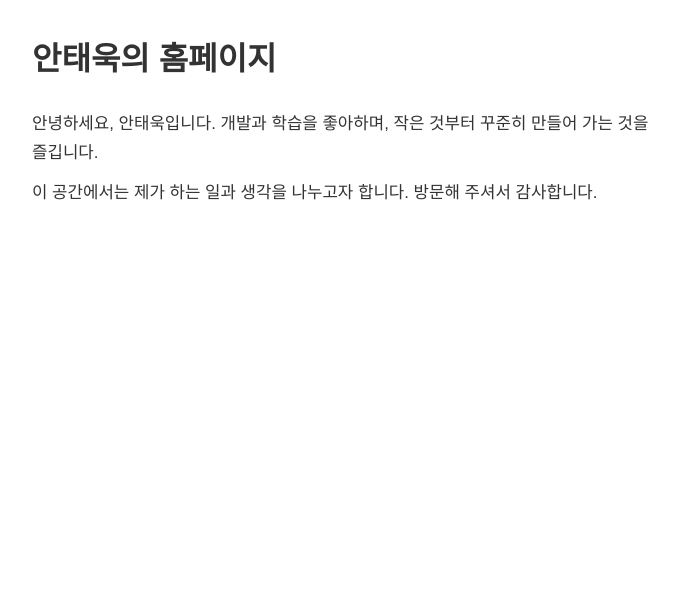
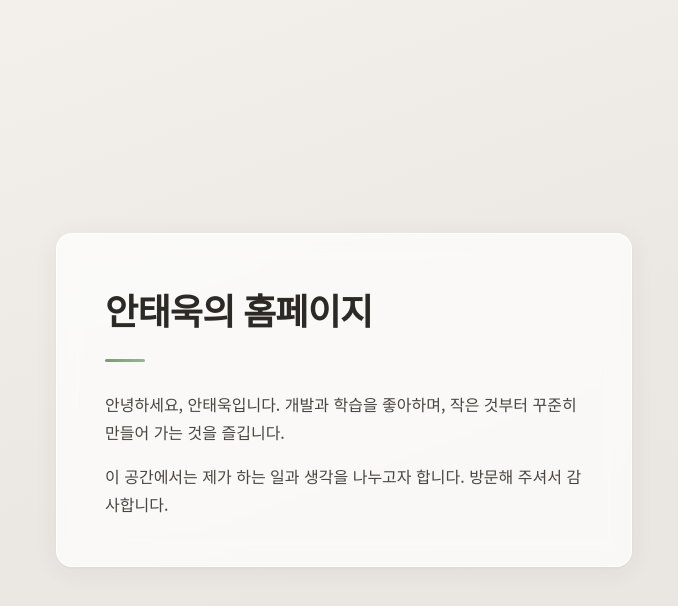
Before and after one commit to taewook923/taewook923.github.io, a plain HTML site: page index.html in a window 1280 px wide. Shown: the whole page, without its empty margins (296-974 px from the left). Drawn offline with Linux system fonts and the light colour scheme; a web font is replaced by a local one.

Commit message:
홈페이지 디자인 추가

```diff
--- a/index.html
+++ b/index.html
@@ -4,32 +4,59 @@
   <meta charset="UTF-8">
   <meta name="viewport" content="width=device-width, initial-scale=1.0">
   <title>안태욱의 홈페이지</title>
+  <link rel="preconnect" href="https://fonts.googleapis.com">
+  <link rel="preconnect" href="https://fonts.gstatic.com" crossorigin>
+  <link href="https://fonts.googleapis.com/css2?family=Gowun+Batang:wght@400;700&family=Noto+Sans+KR:wght@400;500&display=swap" rel="stylesheet">
   <style>
     * {
       box-sizing: border-box;
     }
     body {
       margin: 0;
+      min-height: 100vh;
+      font-family: "Noto Sans KR", "Malgun Gothic", sans-serif;
+      font-weight: 400;
+      line-height: 1.75;
+      color: #2d2a26;
+      background: linear-gradient(160deg, #f5f2ed 0%, #ebe8e3 50%, #e8e5e0 100%);
+      display: flex;
+      align-items: center;
+      justify-content: center;
       padding: 2rem 1.5rem;
-      font-family: "Malgun Gothic", "Apple SD Gothic Neo", sans-serif;
-      line-height: 1.7;
-      color: #333;
-      max-width: 42rem;
-      margin-left: auto;
-      margin-right: auto;
-      min-height: 100vh;
+    }
+    .card {
+      max-width: 36rem;
+      width: 100%;
+      background: rgba(255, 255, 255, 0.72);
+      backdrop-filter: blur(12px);
+      border-radius: 16px;
+      padding: clamp(2rem, 6vw, 3rem);
+      box-shadow: 0 4px 24px rgba(45, 42, 38, 0.06), 0 1px 3px rgba(45, 42, 38, 0.04);
+      border: 1px solid rgba(255, 255, 255, 0.8);
     }
     h1 {
-      margin: 0 0 1.5rem;
-      font-size: clamp(1.5rem, 5vw, 2rem);
+      margin: 0 0 0.4em;
+      font-family: "Gowun Batang", serif;
+      font-size: clamp(1.75rem, 5vw, 2.25rem);
       font-weight: 700;
+      color: #2d2a26;
+      letter-spacing: -0.02em;
+    }
+    .title-line {
+      width: 2.5rem;
+      height: 3px;
+      background: linear-gradient(90deg, #7a9b76, #9bb396);
+      border-radius: 2px;
+      margin-bottom: 1.75rem;
     }
     .intro {
       margin: 0;
-      font-size: clamp(0.95rem, 2.5vw, 1.05rem);
+      font-size: clamp(0.9375rem, 2.2vw, 1rem);
+      color: #4a4541;
+      font-weight: 400;
     }
     .intro p {
-      margin: 0 0 0.75rem;
+      margin: 0 0 1rem;
     }
     .intro p:last-child {
       margin-bottom: 0;
@@ -37,10 +64,13 @@
   </style>
 </head>
 <body>
-  <h1>안태욱의 홈페이지</h1>
-  <section class="intro">
-    <p>안녕하세요, 안태욱입니다. 개발과 학습을 좋아하며, 작은 것부터 꾸준히 만들어 가는 것을 즐깁니다.</p>
-    <p>이 공간에서는 제가 하는 일과 생각을 나누고자 합니다. 방문해 주셔서 감사합니다.</p>
-  </section>
+  <div class="card">
+    <h1>안태욱의 홈페이지</h1>
+    <div class="title-line" aria-hidden="true"></div>
+    <section class="intro">
+      <p>안녕하세요, 안태욱입니다. 개발과 학습을 좋아하며, 작은 것부터 꾸준히 만들어 가는 것을 즐깁니다.</p>
+      <p>이 공간에서는 제가 하는 일과 생각을 나누고자 합니다. 방문해 주셔서 감사합니다.</p>
+    </section>
+  </div>
 </body>
 </html>
```
